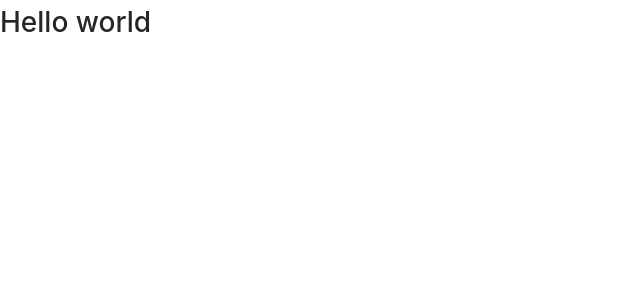
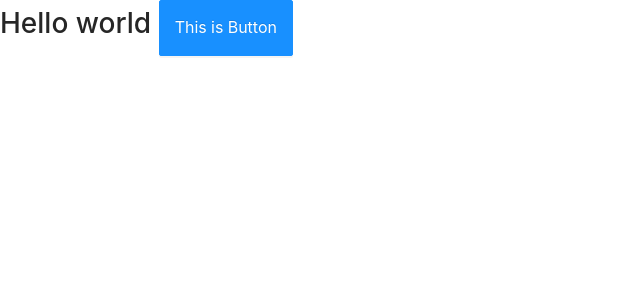
Before and after one commit to Darktimeoff/messanger-vue-nest.js, a Vue app in the folder front/: page / in a window 1280 px wide. Shown: the top 300 px of the page, without its empty margins (0-640 px from the left). Built offline with nearby package versions, Linux system fonts and the light colour scheme.

Commit message:
create basic button components

```diff
--- a/front/components.d.ts
+++ b/front/components.d.ts
@@ -5,6 +5,7 @@ import '@vue/runtime-core'
 
 declare module '@vue/runtime-core' {
   export interface GlobalComponents {
+    AppButton: typeof import('./src/components/AppButton.vue')['default']
     RouterLink: typeof import('vue-router')['RouterLink']
     RouterView: typeof import('vue-router')['RouterView']
   }
--- /dev/null
+++ b/front/src/components/AppButton.vue
@@ -0,0 +1,31 @@
+<template>
+    <Button
+        class="button"
+        :class="[props.class, {'button--large': props.size === 'large'}]"
+        :type="props.type"
+        :size="props.size"
+    >
+        <slot />
+    </Button>
+</template>
+
+
+<script setup lang="ts">
+import { Button } from 'ant-design-vue';
+import { ButtonProps } from 'ant-design-vue/lib/button/buttonTypes.js';
+
+interface IProps {
+    class?: string;
+    type?:  ButtonProps['type']
+    size?: ButtonProps['size']
+}
+
+const props = defineProps<IProps>()
+</script>
+
+<style lang="scss" scoped>
+
+.button--large {
+    height: 56px;
+}
+</style>
--- a/front/src/main.ts
+++ b/front/src/main.ts
@@ -4,7 +4,6 @@ import App from './App.vue'
 import router from './router'
 import '@/styles/index.scss';
 import { store } from './store';
-import 'ant-design-vue/dist/antd.css';
 // import '@/assets/icons_flat/rocketpot-icons.css';
 
 export const app = createApp(App)
--- a/front/src/pages/index.vue
+++ b/front/src/pages/index.vue
@@ -1,8 +1,14 @@
 <template>
-  <h1>Hello world</h1>
+  <h1>
+    Hello world
+    <AppButton type="primary" size="large">
+     This is Button
+    </AppButton>
+  </h1>
 </template>
 
 <script setup lang="ts">
+import AppButton from '~/components/AppButton.vue';
 </script>
 
 <style scoped></style>
--- a/front/src/styles/index.scss
+++ b/front/src/styles/index.scss
@@ -1,6 +1,7 @@
 @import 'normalize';
 @import 'reset';
 @import 'variables';
+@import 'ant-design-vue/dist/antd.css';
 
 body {
 	overflow-x: hidden;
```
